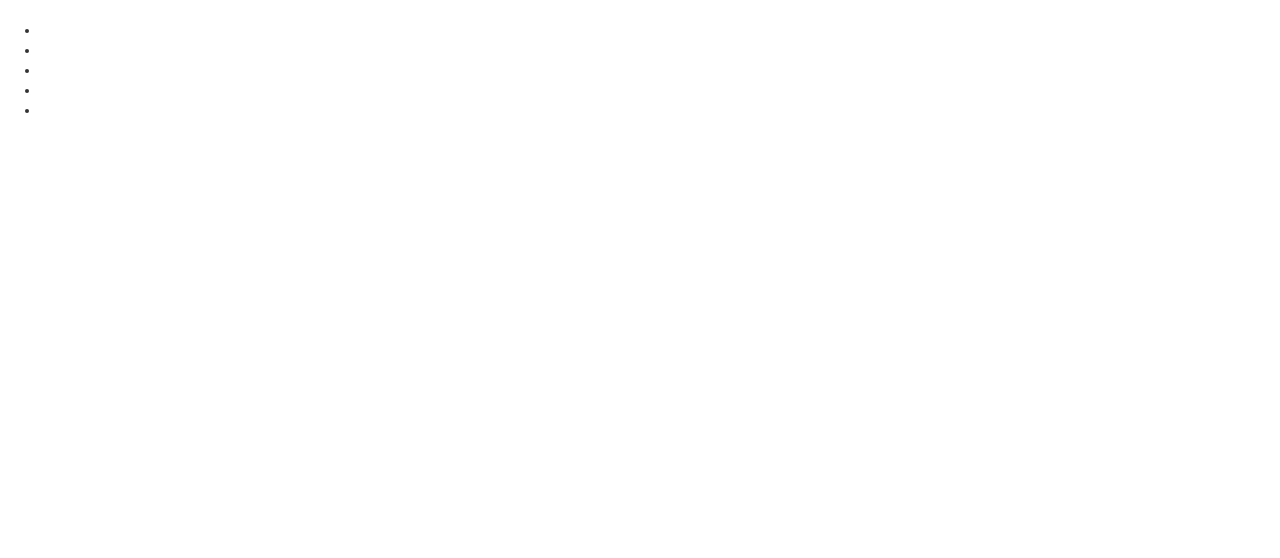
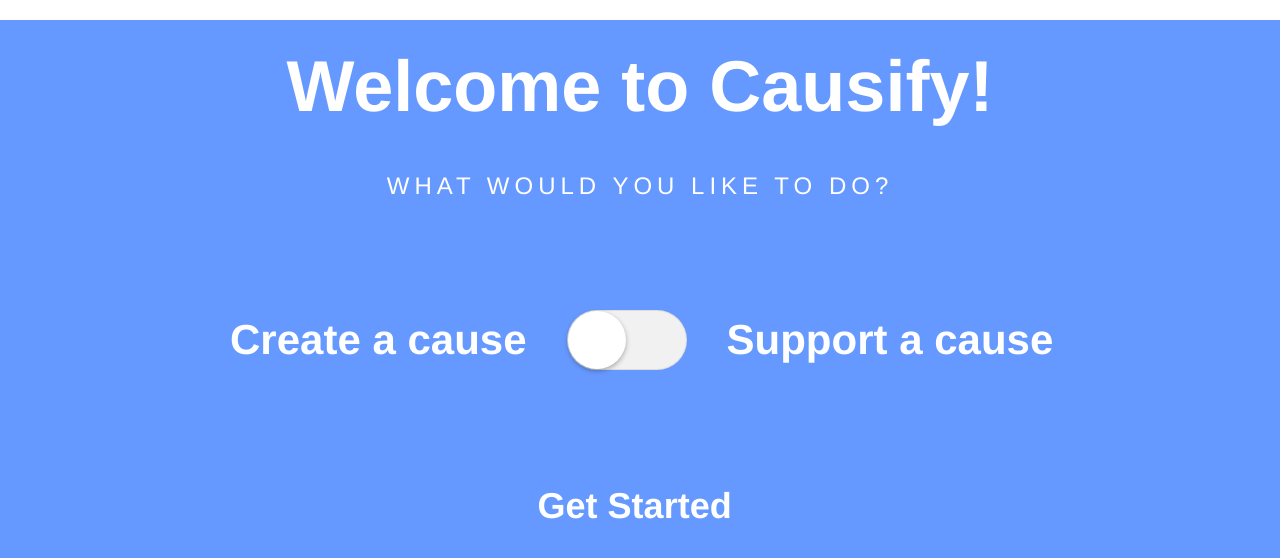
Before and after one commit to DjingiBits/Causify, a plain HTML site: page structure/index.html in a window 1280 px wide. Drawn offline with nearby package versions, Linux system fonts and the light colour scheme.

Commit message:
Add some basic HTMLing

```diff
--- a/structure/index.html
+++ b/structure/index.html
@@ -18,40 +18,33 @@
 
 <body>
 <div class="wrapper">
-    <header>
-        <nav>
-            <img src="" alt="">
-            <ul>
-                <li></li>
-                <li></li>
-                <li></li>
-                <li></li>
-                <li></li>
-            </ul>
-        </nav>
-    </header>
+        <h1 class="big-title">Welcome to Causify!</h1>
+        <h3 class="intro-text">What would you like to do?</h3>
 
-    <main>
-        <div class="popular-causes">
-
+        <div class="switch">
+            <h2 class="option-text">Create a cause</h2>
+            <input id="cmn-toggle-1" class="cmn-toggle cmn-toggle-round" type="checkbox">
+            <label for="cmn-toggle-1"></label>
+            <h2 class="option-text">Support a cause</h2>
         </div>
 
-        <div class="recent-causes">
+        <button class="cta-begin" onclick="promptLogin();">Get Started</button>
 
+        <div id="login-form" class="popup">
+            <h2 class="form-title">Do you have an account with us?</h2>
+            <form>
+                <input id="username" name="username" value="" type="text" autocomplete="on" placeholder="Enter username">
+                <input id="password" name="password" value="" type="password" placeholder="Enter password">
+                <button class="login-btn">Log In</button>
+            </form>
+        <a href="#"> Don't have an account? Register now.</a>
         </div>
+</div>
 
-        <div class="statistics">
-
-        </div>
-
-        <div class="cta">
-
-        </div>
-    </main>
-
-    <footer>
-        <p></p>
-    </footer>
-</div>
+<script>
+    function promptLogin(){
+        document.getElementById("#login-form").style.display("block");
+    }
+</script>
 </body>
 </html>
--- a/styles/style.css
+++ b/styles/style.css
@@ -1,4 +1,174 @@
 *{
     margin: 0;
-    auto: 0;
+    padding: 0;
 }
+
+body{
+    font: 14px "Helvetica Neue";
+    height: 100vh;
+}
+.wrapper{
+    width: 100%;
+    height: 100%;
+    background-color: #6699ff;
+}
+
+.big-title{
+    font: 72px "Helvetica Neue";
+    font-weight: 900;
+    color: white;
+    text-align: center;
+    padding: 25px;
+}
+
+.intro-text{
+    font: 24px "Helvetica Neue";
+    font-weight: 100;
+    color: white;
+    text-align: center;
+    text-transform: uppercase;
+    letter-spacing: 5px;
+}
+
+.switch{
+    display: flex;
+    padding: 10px;
+    margin-top: 100px;
+    margin-left: 180px;
+    margin-bottom: 100px;
+
+}
+
+.option-text{
+    font: 42px "Helvetica Neue";
+    font-weight: 700;
+    color: white;
+    margin-top: 6px;
+    padding: 0 40px;
+}
+
+.cmn-toggle{
+    position:absolute;
+    margin-left: -99999px;
+    visibility: hidden;
+}
+
+.cmn-toggle + label{
+    display: block;
+    position: relative;
+    cursor: pointer;
+    outline: none;
+    user-select: none;
+}
+
+input.cmn-toggle-round + label{
+    padding: 2px;
+    width: 120px;
+    height: 60px;
+    background-color: #dddddd;
+    border-radius: 60px;
+}
+
+input.cmn-toggle-round + label:before,
+input.cmn-toggle-round + label:after{
+    display: block;
+    position: absolute;
+    top: 1px;
+    left: 1px;
+    bottom: 1px;
+    content: "";
+}
+
+input.cmn-toggle-round + label:before{
+    right: 1px;
+    background-color: #f1f1f1;
+    border-radius: 60px;
+    transition: background 0.4s;
+}
+
+input.cmn-toggle-round + label:after{
+    width: 58px;
+    background-color: #fff;
+    border-radius: 100%;
+    box-shadow:  0 2px 5px rgba(0,0,0,0.3);
+    transition: margin 0.4s;
+}
+
+input.cmn-toggle-round:checked + label:before{
+    background-color: #6699ff;
+}
+
+input.cmn-toggle-round:checked + label:after{
+    margin-left: 60px;
+}
+
+input.cmn-toggle-round:checked + .wrapper:before{
+    background-color: #ff6633;
+}
+
+.cta-begin {
+    border: none;
+    border-bottom: 3px solid transparent;
+    outline: none;
+    box-shadow: none;
+    background: none;
+    font: 36px "Helvetica Neue";
+    font-weight: 800;
+    color: white;
+    position: relative;
+    left: 42%;
+
+}
+
+.cta-begin:hover{
+    cursor: pointer;
+    border-bottom: 3px solid white;
+    transition: ease-in .4s;
+}
+
+
+.popup {
+    display: none;
+    background: white;
+    width: 25%;
+    padding: 40px 30px 60px 30px;
+    margin: 0 auto;
+    box-shadow: 2px 5px 5px rgba(0,0,0,0.3);
+    position: absolute;
+    left:35%;
+    top:30%;
+    transition: slide .5s;
+
+}
+
+
+.form-title{
+    font: 20px "Helvetica Neue";
+    text-align: center;
+}
+
+input{
+    border:none;
+    background:none;
+    display: block;
+    outline:none;
+    padding: 15px;
+    color: #333333;
+    border-bottom: 3px solid transparent;
+}
+
+input:focus{
+    border-bottom: 3px solid #6699ff;
+    transition: ease-in .4s;
+}
+
+[placeholder]{
+    font-size: 16px;
+    padding: 20px;
+}
+
+.login-btn{
+    border:none;
+    background: none;
+    font: 16px "Helvetica Neue";
+}
```
Also changed, not shown: structure/home.html (added, +59 -0 lines).
